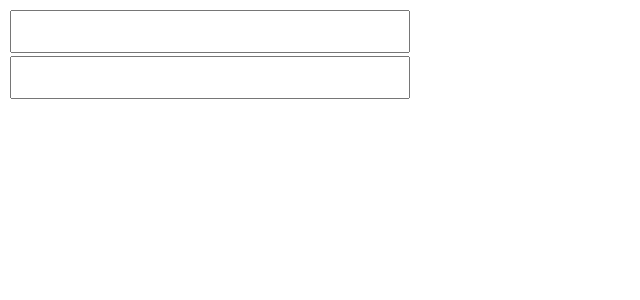
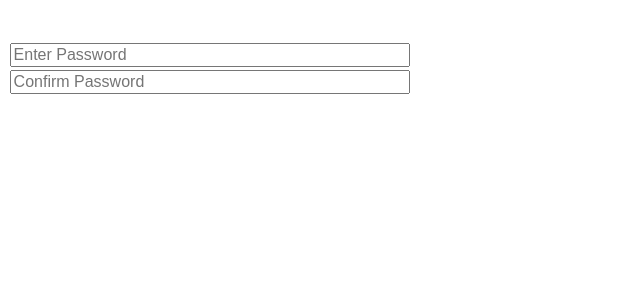
Before and after one commit to jagpreetsingh83/ng-password-validator, an Angular app: page / in a window 1280 px wide. Shown: the top 300 px of the page, without its empty margins (0-640 px from the left). Built offline with nearby package versions, Linux system fonts and the light colour scheme.

Commit message:
Basic Functionality

```diff
--- a/src/app/app.component.html
+++ b/src/app/app.component.html
@@ -1,2 +1,5 @@
-<app-password-validator #pwd></app-password-validator>
-<app-password-validator [confirm]="true" [matchWith]="pwd.value"></app-password-validator>
+<pre>
+{{response | json}}
+</pre>
+<app-password-validator #pwd (password)="data($event)"></app-password-validator>
+<app-password-validator [confirm]="true" [matchWith]="pwd.value" (password)="data($event)"></app-password-validator>
--- a/src/app/app.component.ts
+++ b/src/app/app.component.ts
@@ -1,4 +1,5 @@
 import { Component } from '@angular/core';
+import { Response } from './password-validator/password-validator.component';
 
 @Component({
   selector: 'app-root',
@@ -6,5 +7,9 @@ import { Component } from '@angular/core';
   styleUrls: ['./app.component.scss']
 })
 export class AppComponent {
-  title = 'app';
+  response: Response;
+
+  data(value: Response) {
+    this.response = value;
+  }
 }
--- a/src/app/password-validator/password-validator.component.html
+++ b/src/app/password-validator/password-validator.component.html
@@ -1,5 +1,6 @@
 <div class="pwd">
-  <input (focus)="onFocus($event)" (blur)="onBlur($event)" (click)="handleCaps($event)" (input)="onInput($event)">
+  <input [placeholder]="confirm ? 'Confirm Password' : 'Enter Password'" (focus)="onFocus($event)" (blur)="onBlur($event)"
+    (click)="handleCaps($event)" (input)="onInput($event)">
   <div class="pwd-message" *ngIf="show">
     <ng-container *ngIf="!confirm">
       <div *ngIf="error.caps">Caps Lock On</div>
--- a/src/app/password-validator/password-validator.component.scss
+++ b/src/app/password-validator/password-validator.component.scss
@@ -1,6 +1,6 @@
 .pwd {
     width: 400px;
-    padding: .1rem;
+    padding: 0.1rem;
 
     &-message {
         div {
@@ -11,7 +11,7 @@
     }
 
     input {
-        font-size: 2rem;
+        font-size: 1rem;
         width: 100%;
         box-sizing: border-box;
     }
--- a/src/app/password-validator/password-validator.component.ts
+++ b/src/app/password-validator/password-validator.component.ts
@@ -1,4 +1,11 @@
-import { Component, OnInit, HostListener, Input } from '@angular/core';
+import {
+  Component,
+  OnInit,
+  HostListener,
+  Input,
+  EventEmitter,
+  Output
+} from '@angular/core';
 
 interface Error {
   num: boolean;
@@ -7,6 +14,12 @@ interface Error {
   special: boolean;
   min: boolean;
   match: boolean;
+}
+
+export interface Response {
+  password: string;
+  valid: boolean;
+  confirm: boolean;
 }
 
 @Component({
@@ -28,6 +41,9 @@ export class PasswordValidatorComponent implements OnInit {
   // Password string to match with
   @Input()
   matchWith: string;
+
+  @Output()
+  password = new EventEmitter<Response>();
 
   error: Error = {
     num: true,
@@ -95,5 +111,11 @@ export class PasswordValidatorComponent implements OnInit {
     if (this.confirm) {
       this.error.match = this.value !== this.matchWith;
     }
+
+    this.password.emit({
+      password: this.value,
+      valid: !this.hasError(),
+      confirm: this.confirm
+    });
   }
 }
```
